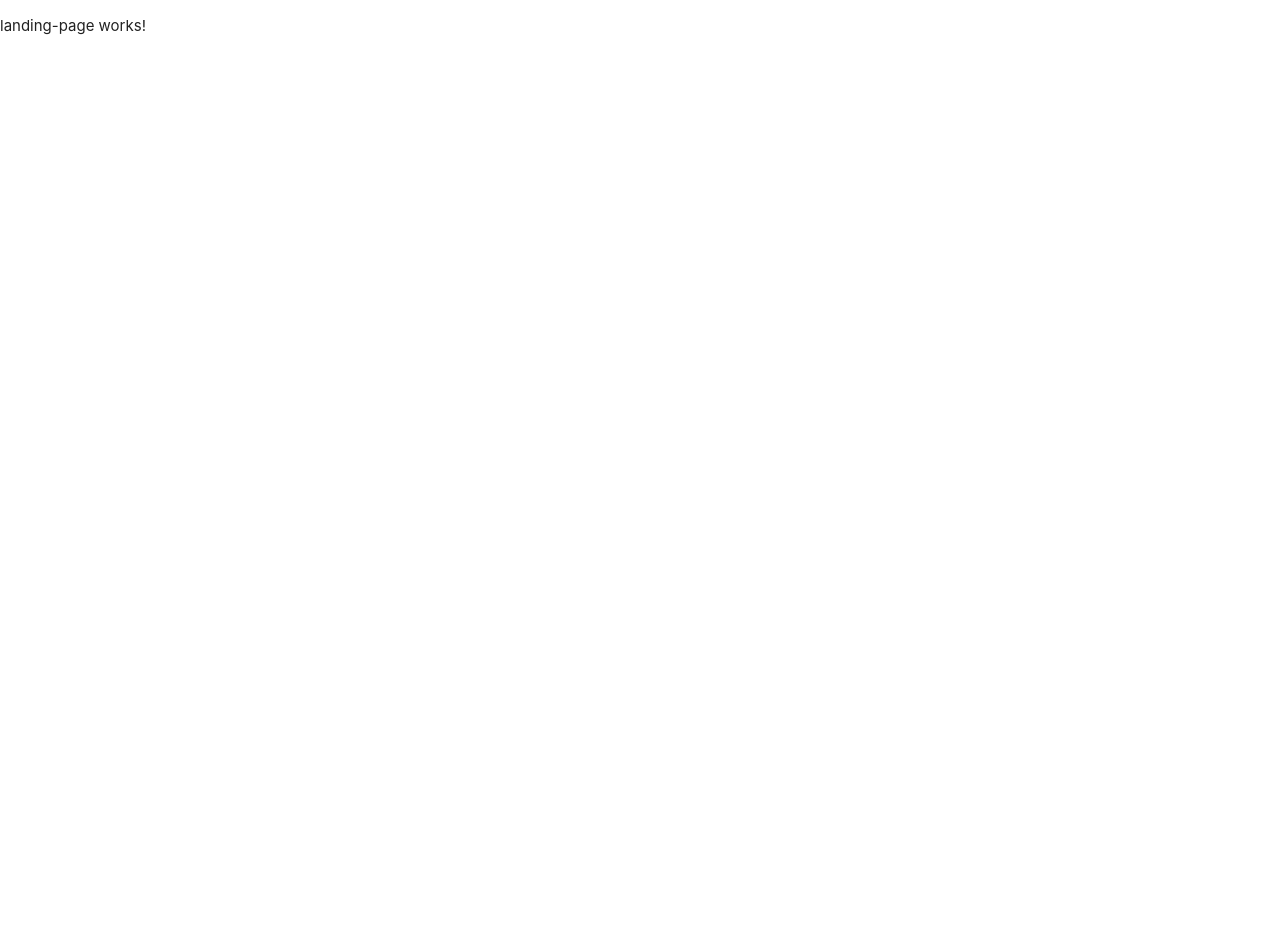
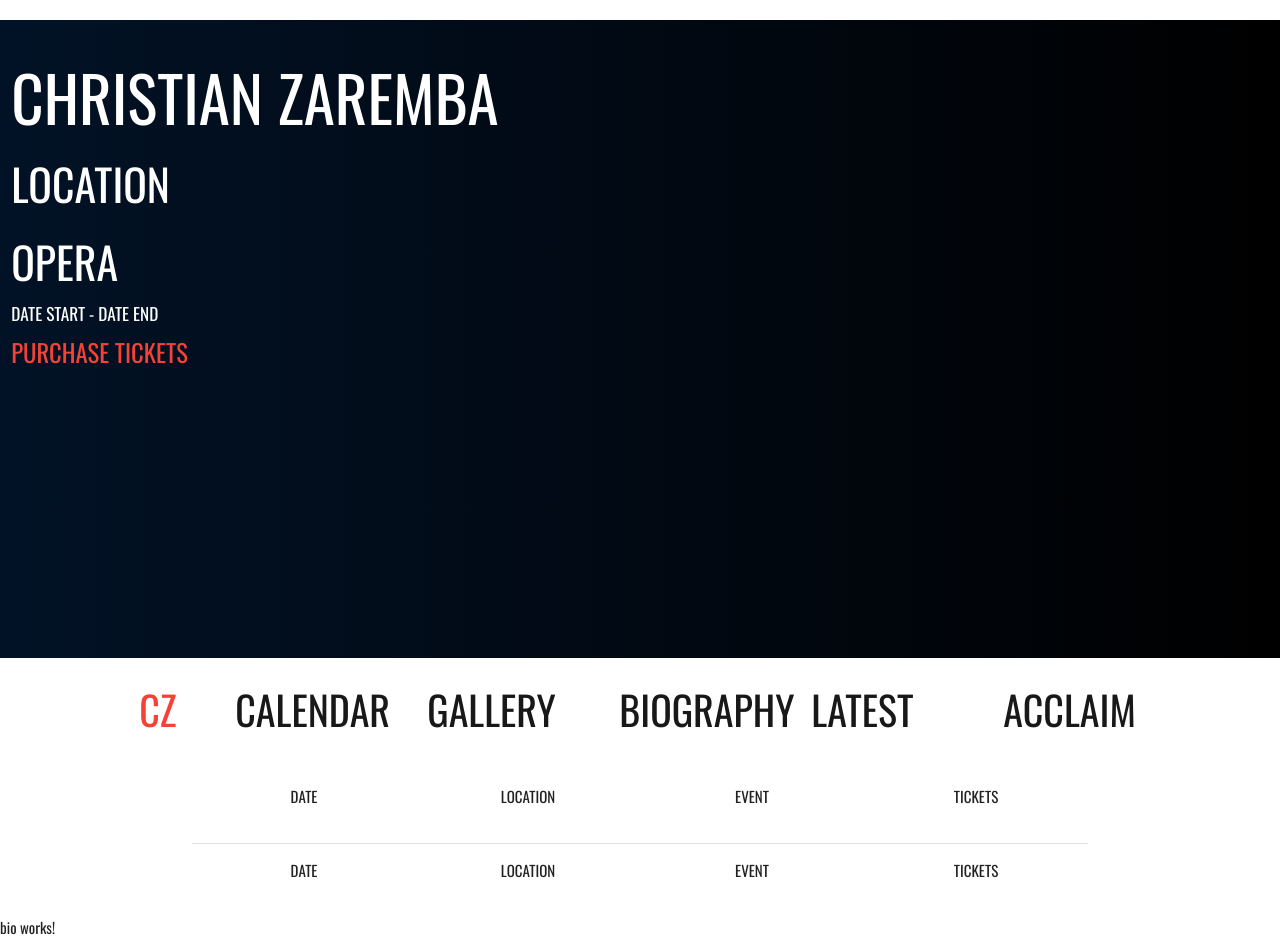
Before and after one commit to julissamackeydev/cz-ui, an Angular app: page / in a window 1280 px wide. Shown: the top 952 px of the page. Before the commit the page ends 800 px from the top, so only its background shows below. Built offline with nearby package versions, Linux system fonts and the light colour scheme.

Commit message:
landing page and calendar component

```diff
--- a/src/app/app-routing.module.ts
+++ b/src/app/app-routing.module.ts
@@ -1,7 +1,21 @@
 import { NgModule } from '@angular/core';
 import { Routes, RouterModule } from '@angular/router';
 
-const routes: Routes = [];
+import { GalleryComponent } from './gallery/gallery.component';
+import { BioComponent } from './bio/bio.component';
+import { CalendarComponent } from './calendar/calendar.component';
+import { LatestComponent } from './latest/latest.component';
+import { AcclaimComponent } from './acclaim/acclaim.component';
+import { LandingPageComponent } from './landing-page/landing-page.component';
+
+const routes: Routes = [
+  { path: '', component: LandingPageComponent },
+  { path: 'calendar', component: CalendarComponent },
+  { path: 'gallery', component: GalleryComponent },
+  { path: 'latest', component: LatestComponent },
+  { path: 'acclaim', component: AcclaimComponent },
+  { path: 'bio', component: BioComponent }
+];
 
 @NgModule({
   imports: [RouterModule.forRoot(routes)],
--- a/src/app/app.component.html
+++ b/src/app/app.component.html
@@ -1 +1,44 @@
-<app-landing-page></app-landing-page>
+<div class="row">
+    <router-outlet></router-outlet>
+</div>
+
+<div class="container">
+
+    <div class="row valign-wrapper" style="text-align: center;">
+      <div class="col s3">
+        <p>DATE</p>
+      </div>
+      <div class="col s3">
+        <p>LOCATION</p>
+      </div>
+      <div class="col s3">
+        <p>EVENT</p>
+      </div>
+      <div class="col s3">
+        <p>TICKETS</p>
+      </div>
+    </div>
+
+    <div class="divider"></div>
+
+    <div class="row valign-wrapper hoverable" style="text-align: center;">
+      <div class="col s3">
+        <p>DATE</p>
+      </div>
+      <div class="col s3">
+        <p>LOCATION</p>
+      </div>
+      <div class="col s3">
+        <p>EVENT</p>
+      </div>
+      <div class="col s3">
+        <p>TICKETS</p>
+      </div>
+    </div>
+
+
+
+
+  </div>
+  <app-bio></app-bio>
+<app-gallery></app-gallery>
--- a/src/app/app.component.ts
+++ b/src/app/app.component.ts
@@ -1,4 +1,6 @@
 import { Component } from '@angular/core';
+import * as M from 'materialize-css';
+import { Router } from '@angular/router';
 
 @Component({
   selector: 'app-root',
@@ -7,4 +9,8 @@ import { Component } from '@angular/core';
 })
 export class AppComponent {
   title = 'cz-ui';
+  ngOnInit(){
+    M.AutoInit();
+  }
+
 }
--- a/src/app/app.module.ts
+++ b/src/app/app.module.ts
@@ -11,6 +11,7 @@ import { AcclaimComponent } from './acclaim/acclaim.component';
 import { HeaderComponent } from './header/header.component';
 import { FooterComponent } from './footer/footer.component';
 import { LandingPageComponent } from './landing-page/landing-page.component';
+import { NavBarComponent } from './nav-bar/nav-bar.component';
 
 @NgModule({
   declarations: [
@@ -22,7 +23,8 @@ import { LandingPageComponent } from './landing-page/landing-page.component';
     AcclaimComponent,
     HeaderComponent,
     FooterComponent,
-    LandingPageComponent
+    LandingPageComponent,
+    NavBarComponent
   ],
   imports: [
     BrowserModule,
--- a/src/app/calendar/calendar.component.html
+++ b/src/app/calendar/calendar.component.html
@@ -1,3 +1,50 @@
-<p>
-  calendar works!
-</p>
+<div class="light-background">
+
+    <div class="row">
+      <app-nav-bar class=" col s12 sticky"></app-nav-bar>
+    </div>
+
+    <div class="container">
+
+      <div class="row valign-wrapper" style="text-align: center;">
+        <div class="col s3">
+          <p>DATE</p>
+        </div>
+        <div class="col s3">
+          <p>LOCATION</p>
+        </div>
+        <div class="col s3">
+          <p>EVENT</p>
+        </div>
+        <div class="col s3">
+          <p>TICKETS</p>
+        </div>
+      </div>
+
+      <div class="divider"></div>
+
+      <div class="row valign-wrapper hoverable" style="text-align: center;">
+        <div class="col s3">
+          <p>DATE</p>
+        </div>
+        <div class="col s3">
+          <p>LOCATION</p>
+        </div>
+        <div class="col s3">
+          <p>EVENT</p>
+        </div>
+        <div class="col s3">
+          <p>TICKETS</p>
+        </div>
+      </div>
+
+
+
+
+    </div>
+  </div>
+<!--
+  <div class="col s3 grey darken-4 ">
+      <a target="_blank" href="#" class="white-text btn-flat">BUY
+        TICKETS</a>
+    </div> -->
--- a/src/app/calendar/calendar.component.ts
+++ b/src/app/calendar/calendar.component.ts
@@ -8,8 +8,8 @@ import { Component, OnInit } from '@angular/core';
 export class CalendarComponent implements OnInit {
 
   constructor() { }
+  ngOnInit() {
 
-  ngOnInit() {
   }
 
 }
--- a/src/app/landing-page/landing-page.component.html
+++ b/src/app/landing-page/landing-page.component.html
@@ -1,3 +1,17 @@
-<p>
-  landing-page works!
-</p>
+<div class="full-height">
+  <div class="parallax-container">
+        <div class="row landing-page-background"></div>
+        <div class="row landing-page-height landing-page-background">
+            <div class="col s6 white-text">
+                <h1>CHRISTIAN ZAREMBA</h1>
+                <h3>LOCATION</h3>
+                <h3>OPERA</h3>
+                <h6>DATE START - DATE END</h6>
+                <h5><a class="btn-flat red-text" href="#">PURCHASE TICKETS</a></h5>
+            </div>
+        </div>
+        <div class="row">
+            <app-nav-bar class="col s12"></app-nav-bar>
+        </div>
+  </div>
+</div>
--- /dev/null
+++ b/src/app/nav-bar/nav-bar.component.html
@@ -0,0 +1,9 @@
+<div class="row">
+  <div class="nav-text white">
+      <p class="col s1 red-text" routerLink="/">CZ</p>
+      <p class="col s2 dark-text btn-flat" routerLink="/calendar">CALENDAR</p>
+      <p class="col s2 dark-text btn-flat" routerLink="/gallery">GALLERY</p>
+      <p class="col s2 dark-text btn-flat" routerLink="/bio">BIOGRAPHY</p>
+      <p class="col s2 dark-text btn-flat" routerLink="/latest">LATEST</p>
+      <p class="col s1 dark-text btn-flat" routerLink="/acclaim">ACCLAIM</p>
+  </div>
--- /dev/null
+++ b/src/app/nav-bar/nav-bar.component.ts
@@ -0,0 +1,15 @@
+import { Component, OnInit } from '@angular/core';
+
+@Component({
+  selector: 'app-nav-bar',
+  templateUrl: './nav-bar.component.html',
+  styleUrls: ['./nav-bar.component.css']
+})
+export class NavBarComponent implements OnInit {
+
+  constructor() { }
+
+  ngOnInit() {
+  }
+
+}
--- a/src/index.html
+++ b/src/index.html
@@ -7,6 +7,7 @@
   <link rel="stylesheet" href="https://cdnjs.cloudflare.com/ajax/libs/materialize/1.0.0/css/materialize.min.css">
   <meta name="viewport" content="width=device-width, initial-scale=1">
   <link rel="icon" type="image/x-icon" href="favicon.ico">
+  <link href="https://fonts.googleapis.com/css?family=Oswald&display=swap" rel="stylesheet">
 </head>
 <body>
   <app-root></app-root>
--- a/src/styles.css
+++ b/src/styles.css
@@ -1 +1,62 @@
-/* You can add global styles to this file, and also import other style files */
+body{
+    font-family: 'Oswald', sans-serif;
+}
+.full-height{
+    height:750px;
+}
+.primary-background-color{
+    background-color: black;
+    opacity: 0.8;
+}
+.hidden{
+    display: none;
+}
+.conditional-top-margin{
+    margin-top: 200px;
+}
+.red-text{
+    color:#990000;
+}
+.dark-text{
+    color: black;
+    opacity: 0.9;
+}
+.nav-text{
+    font-style: bold;
+    font-size: 40px;
+    margin-left: 10%;
+    /* margin-bottom: 10%; */
+    margin-top: -3%;
+}
+.landing-page-height{
+    height: 85%;
+}
+.landing-page-background{
+    background-image: linear-gradient(to left, #000000, #021226);
+}
+.parallax-container {
+    height: 100%;
+}
+.btn, .btn-large, .btn-small, .btn-floating, .btn-large, .btn-small, .btn-flat {
+    font-size: inherit;
+    outline: 0;
+}
+.btn, .btn-large, .btn-small, .btn-flat {
+    border: none;
+    border-radius: inherit;
+    display: inline-block;
+    height: inherit;
+    line-height: inherit;
+    padding: inherit;
+    text-transform: uppercase;
+    vertical-align: inherit;
+    -webkit-tap-highlight-color: transparent;
+}
+.sticky {
+    position: fixed;
+    top: 0;
+    width: 100%;
+}
+.sticky + .content {
+    padding-top: 40px;
+  }
```
Also changed, not shown: src/app/nav-bar/nav-bar.component.css (added), src/assets/marble_background.jpg (added), 1 other file (tests, documents, lock files or other folders).
